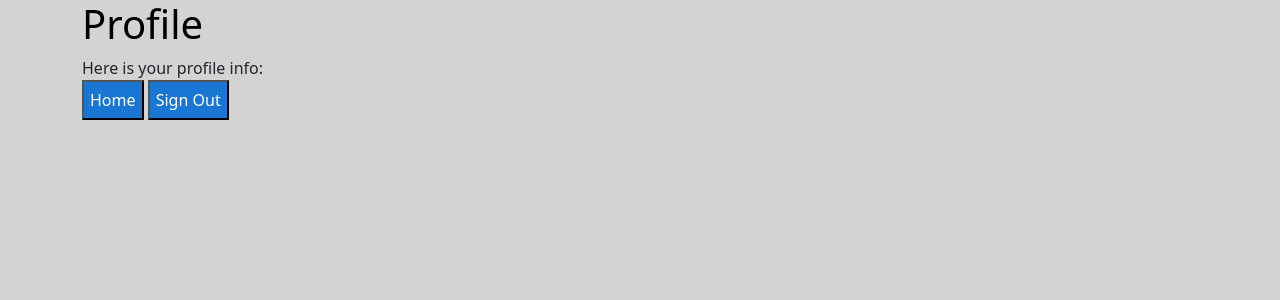
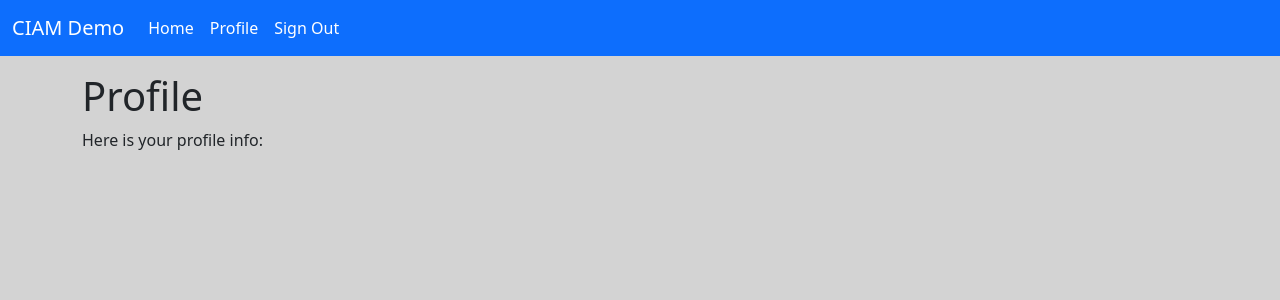
Before and after one commit to peruque/ciam-demo, a Python web app: template app/templates/profile.html in a window 1280 px wide. Shown: the top 300 px of the page. Run offline with Jinja, Linux system fonts and the light colour scheme; the template is opened without the code that fills it, so the values that code supplies are empty.

Commit message:
using base templates

```diff
--- a/app/static/styles.css
+++ b/app/static/styles.css
@@ -2,13 +2,3 @@
 body {
     background-color: lightgray;
 }
-
-h1 {
-    color: Black;
-}
-
-button {
-    background-color: #1976d2;
-    color: white;
-    height: 40px;
-}
--- /dev/null
+++ b/app/templates/base.html
@@ -0,0 +1,23 @@
+<!DOCTYPE html>
+<html lang="en">
+  <head>
+    <meta charset="UTF-8" />
+    <meta name="viewport" content="width=device-width, initial-scale=1.0" />
+    <link
+      href="https://cdn.jsdelivr.net/npm/bootstrap@5.0.2/dist/css/bootstrap.min.css"
+      rel="stylesheet"
+      integrity="sha384-EVSTQN3/azprG1Anm3QDgpJLIm9Nao0Yz1ztcQTwFspd3yD65VohhpuuCOmLASjC"
+      crossorigin="anonymous"
+    />
+    <link rel="stylesheet" href="static/styles.css" />
+    <title>CIAM Demo</title>
+  </head>
+  <body>
+    {% block content %} {% endblock %}
+    <script
+      src="https://cdn.jsdelivr.net/npm/bootstrap@5.0.2/dist/js/bootstrap.bundle.min.js"
+      integrity="sha384-MrcW6ZMFYlzcLA8Nl+NtUVF0sA7MsXsP1UyJoMp4YLEuNSfAP+JcXn/tWtIaxVXM"
+      crossorigin="anonymous"
+    ></script>
+  </body>
+</html>
--- /dev/null
+++ b/app/templates/base_session.html
@@ -0,0 +1,11 @@
+{% extends 'base.html' %}
+
+{% block content %}
+
+    {% include 'navbar.html' %}
+
+    <main>
+        {% block main_content %}{% endblock %}
+    </main>
+
+{% endblock content %}
--- /dev/null
+++ b/app/templates/navbar.html
@@ -0,0 +1,36 @@
+<nav class="navbar navbar-expand-lg navbar-light bg-primary">
+  <div class="container-fluid">
+    <a class="navbar-brand text-white" href="home">CIAM Demo</a>
+    <button
+      class="navbar-toggler"
+      type="button"
+      data-bs-toggle="collapse"
+      data-bs-target="#navbarSupportedContent"
+      aria-controls="navbarSupportedContent"
+      aria-expanded="false"
+      aria-label="Toggle navigation"
+    >
+      <span class="navbar-toggler-icon"></span>
+    </button>
+    <div class="collapse navbar-collapse" id="navbarSupportedContent">
+      <ul class="navbar-nav me-auto mb-2 mb-lg-0">
+        <li class="nav-item">
+          <a class="nav-link active text-white" aria-current="page" href="home"
+            >Home</a
+          >
+        </li>
+        <li class="nav-item">
+          <a class="nav-link text-white" href="profile">Profile</a>
+        </li>
+        <li class="nav-item">
+          <a
+            class="nav-link active text-white"
+            aria-current="page"
+            href="logout"
+            >Sign Out</a
+          >
+        </li>
+      </ul>
+    </div>
+  </div>
+</nav>
--- a/app/templates/profile.html
+++ b/app/templates/profile.html
@@ -1,38 +1,15 @@
-<!DOCTYPE html>
-<html lang="en">
-  <head>
-    <meta charset="UTF-8" />
-    <meta name="viewport" content="width=device-width, initial-scale=1.0" />
-    <link
-      href="https://cdn.jsdelivr.net/npm/bootstrap@5.0.2/dist/css/bootstrap.min.css"
-      rel="stylesheet"
-      integrity="sha384-EVSTQN3/azprG1Anm3QDgpJLIm9Nao0Yz1ztcQTwFspd3yD65VohhpuuCOmLASjC"
-      crossorigin="anonymous"
-    />
-    <link rel="stylesheet" href="static/styles.css" />
-    <title>CIAM Demo</title>
-  </head>
-  <body class="container">
-    <div class="row">
-      <h1>Profile</h1>
-      <span>Here is your profile info:</span>
-    </div>
-      <div class="row">
-        <div class="col-4">
-          <button  onclick="window.location.href='home'">
-            Home
-          </button>
-          <button onclick="window.location.href='logout'">
-            Sign Out
-          </button>
-        </div>
-        <div class="col-8"></div>
-      </div>
-    </div>
+{% extends 'base_session.html' %} {% block main_content %}
+
+<div class="container">
+  <div class="row">
+    <h1 class="mt-3">Profile</h1>
+    <span>Here is your profile info:</span>
     <script
       src="https://cdn.jsdelivr.net/npm/bootstrap@5.0.2/dist/js/bootstrap.bundle.min.js"
       integrity="sha384-MrcW6ZMFYlzcLA8Nl+NtUVF0sA7MsXsP1UyJoMp4YLEuNSfAP+JcXn/tWtIaxVXM"
       crossorigin="anonymous"
     ></script>
-  </body>
-</html>
+  </div>
+
+  {% endblock main_content %}
+</div>
```
Also changed, not shown: app/templates/home.html (+10 -32 lines), app/templates/login.html (+19 -35 lines), todo.md (+4 -0 lines).
